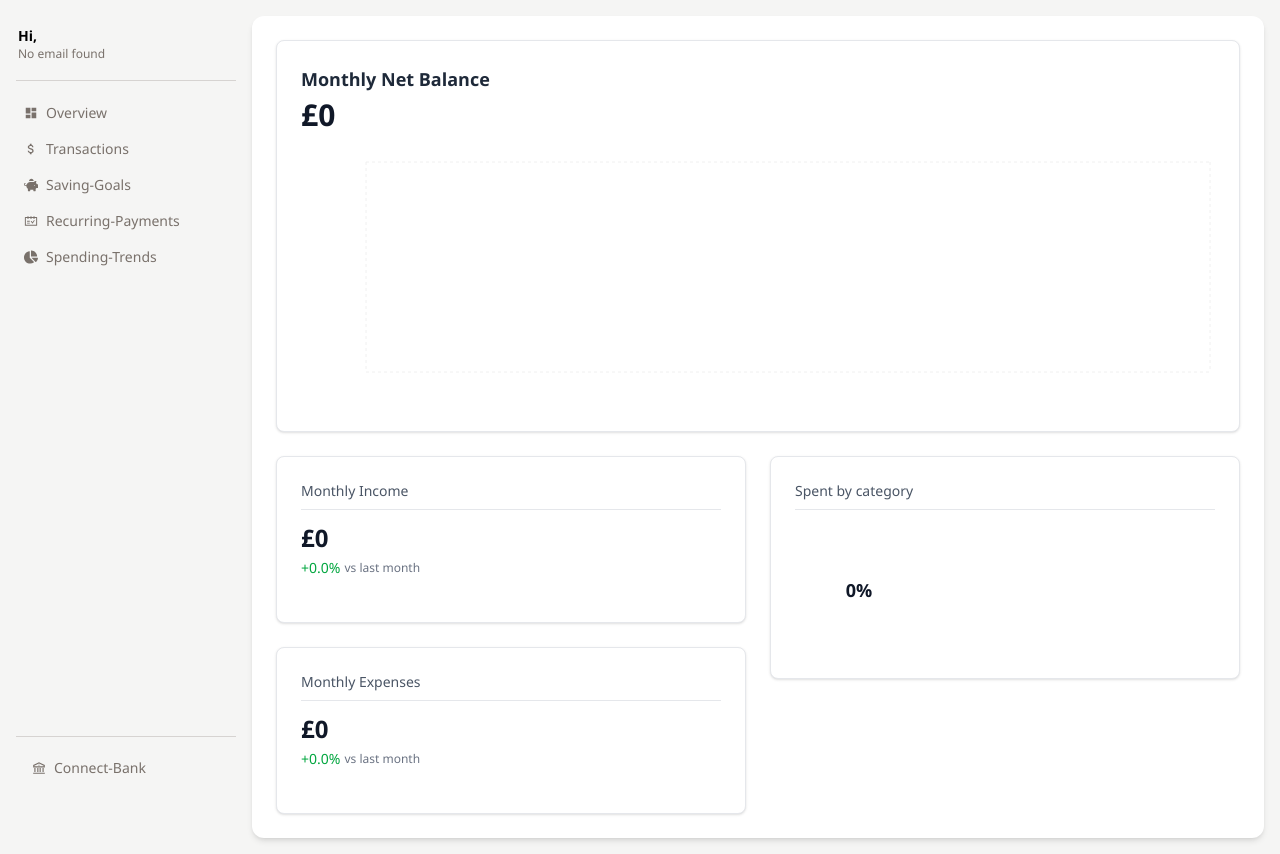
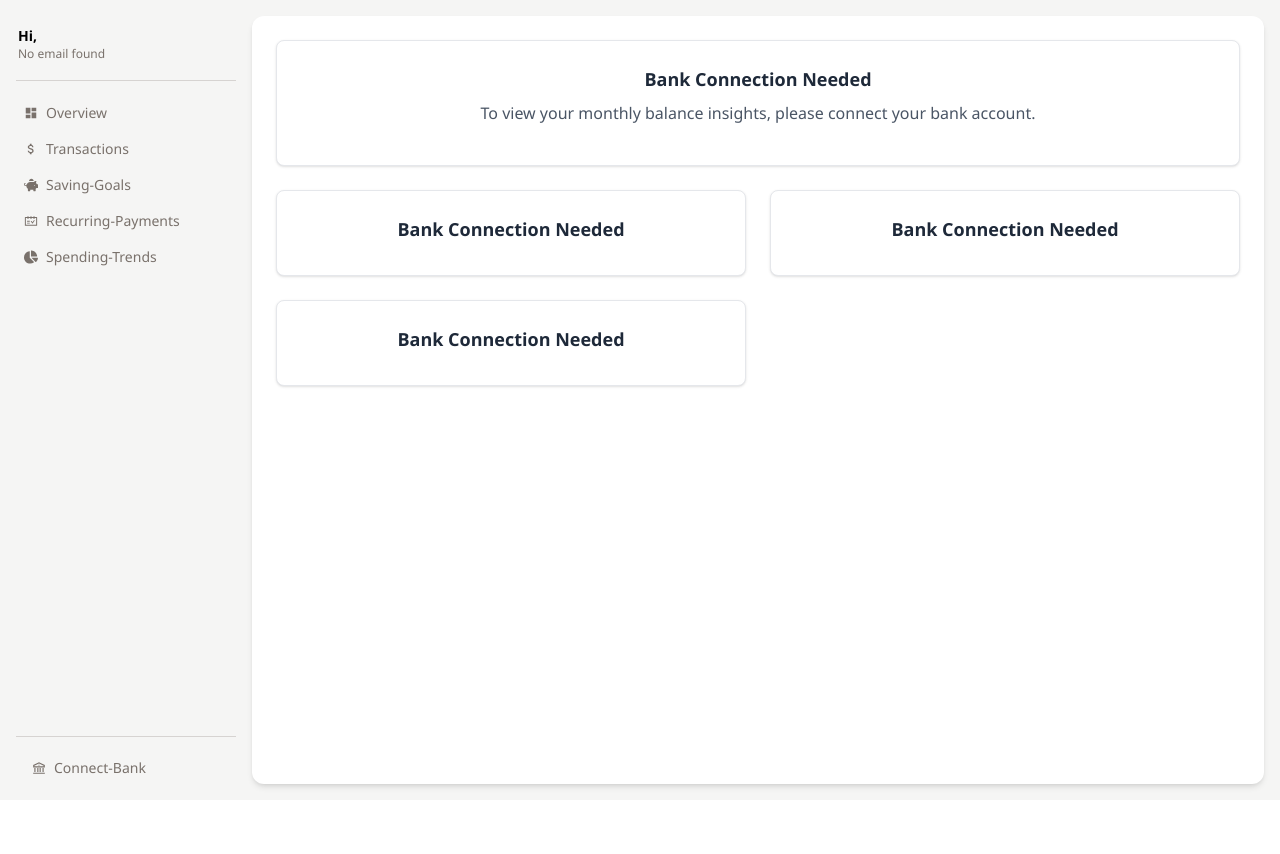
Before and after one commit to samup8965/finance_app, a React app: page /spendingTrends in a window 1280 px wide. After the commit the page ends 800 px from the top, so only its background shows below. Built offline with nearby package versions, Linux system fonts and the light colour scheme; the HTML template or start-up script is replaced by a standard one.

Commit message:
Disconnected states added to charts and additional logs added to test income data

```diff
--- a/src/components/Charts/CategoryChart.tsx
+++ b/src/components/Charts/CategoryChart.tsx
@@ -3,7 +3,7 @@ import { getCategoryBreakdown } from "../../data/chartDataProcessing";
 import { useDataContext } from "../../context/DataContext";
 
 const CategoryChart = () => {
-  const { recentTransactions } = useDataContext();
+  const { connectionStatus, recentTransactions } = useDataContext();
   const categoryData = getCategoryBreakdown(recentTransactions);
 
   // Colors for different categories
@@ -31,6 +31,16 @@ const CategoryChart = () => {
 
   const topCategoryPercentage =
     totalSpending > 0 ? (topCategory.value / totalSpending) * 100 : 0;
+
+  if (connectionStatus === "disconnected") {
+    return (
+      <div className="bg-white p-6 rounded-lg shadow-sm border border-gray-200 text-center">
+        <h3 className="text-lg font-semibold text-gray-800 mb-2">
+          Bank Connection Needed
+        </h3>
+      </div>
+    );
+  }
 
   return (
     <div className="bg-white p-6 rounded-lg shadow-sm border border-gray-200">
--- a/src/components/Charts/ExpensesChart.tsx
+++ b/src/components/Charts/ExpensesChart.tsx
@@ -3,7 +3,7 @@ import { getMonthlyExpenses } from "../../data/chartDataProcessing";
 import { useDataContext } from "../../context/DataContext";
 
 const ExpensesChart = () => {
-  const { recentTransactions } = useDataContext();
+  const { connectionStatus, recentTransactions } = useDataContext();
   const expensesData = getMonthlyExpenses(recentTransactions);
 
   const currentMonth =
@@ -18,6 +18,16 @@ const ExpensesChart = () => {
     previousMonth > 0
       ? ((currentMonth - previousMonth) / previousMonth) * 100
       : 0;
+
+  if (connectionStatus === "disconnected") {
+    return (
+      <div className="bg-white p-6 rounded-lg shadow-sm border border-gray-200 text-center">
+        <h3 className="text-lg font-semibold text-gray-800 mb-2">
+          Bank Connection Needed
+        </h3>
+      </div>
+    );
+  }
 
   return (
     <div className="bg-white p-6 rounded-lg shadow-sm border border-gray-200">
--- a/src/components/Charts/IncomeChart.tsx
+++ b/src/components/Charts/IncomeChart.tsx
@@ -1,19 +1,42 @@
 import { LineChart, Line, ResponsiveContainer } from "recharts";
 import { getMonthlyIncome } from "../../data/chartDataProcessing";
 import { useDataContext } from "../../context/DataContext";
+import { useEffect } from "react";
 
 const IncomeChart = () => {
-  const { recentTransactions } = useDataContext();
+  const { connectionStatus, recentTransactions } = useDataContext();
   const incomeData = getMonthlyIncome(recentTransactions);
 
   const currentMonth =
     incomeData.length > 0 ? incomeData[incomeData.length - 1].income : 0;
+
+  console.log(currentMonth);
   const previousMonth =
     incomeData.length > 1 ? incomeData[incomeData.length - 2].income : 0;
+
   const percentageChange =
     previousMonth > 0
       ? ((currentMonth - previousMonth) / previousMonth) * 100
       : 0;
+
+  // Inside IncomeChart component:
+  useEffect(() => {
+    console.log("Recent transactions", recentTransactions);
+    console.log("Income data", incomeData);
+    console.log("Current month income", currentMonth);
+    console.log("Previous month income", previousMonth);
+    console.log("Percentage change", percentageChange);
+  }, []);
+
+  if (connectionStatus === "disconnected") {
+    return (
+      <div className="bg-white p-6 rounded-lg shadow-sm border border-gray-200 text-center">
+        <h3 className="text-lg font-semibold text-gray-800 mb-2">
+          Bank Connection Needed
+        </h3>
+      </div>
+    );
+  }
 
   return (
     <div className="bg-white p-6 rounded-lg shadow-sm border border-gray-200">
--- a/src/components/Charts/NetBalanceChart.tsx
+++ b/src/components/Charts/NetBalanceChart.tsx
@@ -11,12 +11,26 @@ import { getMonthlyBalance } from "../../data/chartDataProcessing";
 import { useDataContext } from "../../context/DataContext";
 
 const NetBalanceChart = () => {
-  const { recentTransactions } = useDataContext();
+  const { connectionStatus, recentTransactions } = useDataContext();
   const balanceData = getMonthlyBalance(recentTransactions);
 
   // Get current balance (latest month)
   const currentBalance =
     balanceData.length > 0 ? balanceData[balanceData.length - 1].balance : 0;
+
+  if (connectionStatus === "disconnected") {
+    return (
+      <div className="bg-white p-6 rounded-lg shadow-sm border border-gray-200 text-center">
+        <h3 className="text-lg font-semibold text-gray-800 mb-2">
+          Bank Connection Needed
+        </h3>
+        <p className="text-gray-600 mb-4">
+          To view your monthly balance insights, please connect your bank
+          account.
+        </p>
+      </div>
+    );
+  }
 
   return (
     <div className="bg-white p-6 rounded-lg shadow-sm border border-gray-200">
--- a/src/components/RecurringPayments.tsx
+++ b/src/components/RecurringPayments.tsx
@@ -99,7 +99,7 @@ export const RecurringPayments = () => {
                   {connectionStatus === "connected" &&
                   !recurringPayments[0].total
                     ? "Your recurring payments will appear here once you start some subscriptions"
-                    : "Hello"}
+                    : ""}
                 </p>
 
                 {recurringPayments[0].total && (
--- a/src/components/saving/savingGoals.tsx
+++ b/src/components/saving/savingGoals.tsx
@@ -203,7 +203,10 @@ export const SavingGoals = () => {
   }
 
   // Data loading state (connected but data not loaded yet)
-  if (connectionStatus === "connected" && (loading || !loaded)) {
+  if (
+    (connectionStatus === "connected" || connectionStatus === "disconnected") &&
+    (loading || !loaded)
+  ) {
     return (
       <div className="flex items-center justify-center min-h-screen">
         <div className="text-center">
```
